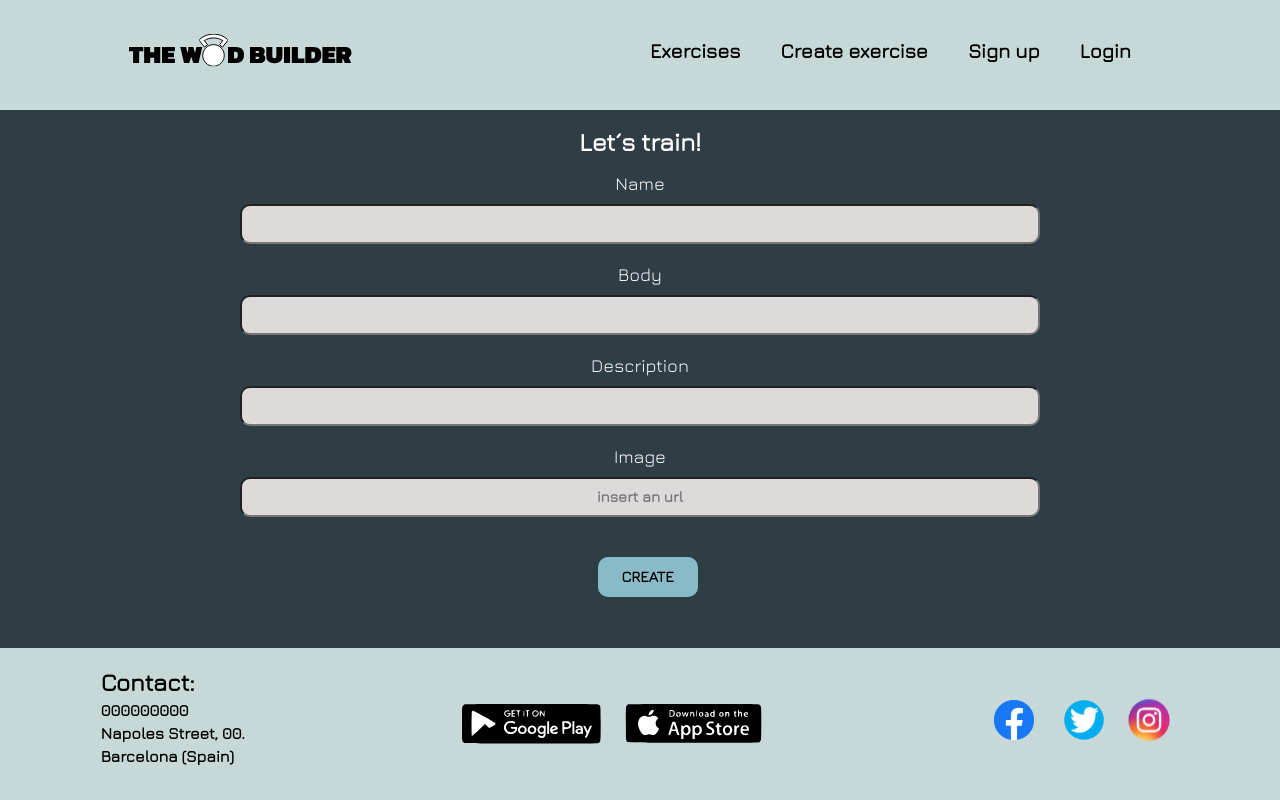
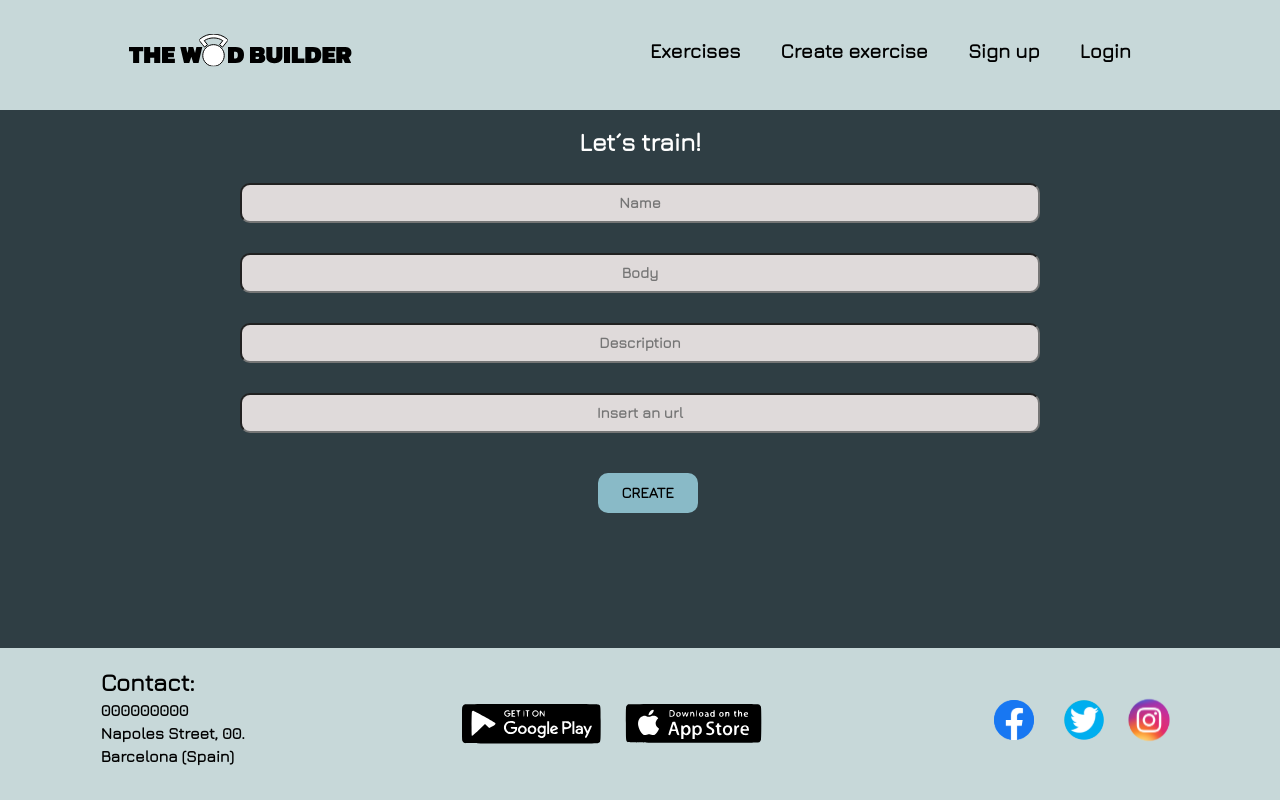
Before and after one commit to bertarosalia/berta-floran-front-The-Wod-Builder, a React (Create React App) app: page /create-exercise in a window 1280 px wide. Built offline with nearby package versions, Linux system fonts and the light colour scheme; no server answers.

Commit message:
change labels to placeholder in create exercise form

```diff
--- a/src/components/CreateExerciseForm/CreateExerciseForm.tsx
+++ b/src/components/CreateExerciseForm/CreateExerciseForm.tsx
@@ -36,11 +36,9 @@ const CreateExerciseForm = (): JSX.Element => {
           <h1 className="create-form__title">Let´s train!</h1>
           <form onSubmit={createNewExercise}>
             <div className="create-form__label--container">
-              <label htmlFor="name" className="create-form__label">
-                Name
-              </label>
               <input
                 className="create-form__input"
+                placeholder="Name"
                 type="text"
                 id="name"
                 required
@@ -50,11 +48,9 @@ const CreateExerciseForm = (): JSX.Element => {
               />
             </div>
             <div className="create-form__label--container">
-              <label htmlFor="body" className="create-form__label">
-                Body
-              </label>
               <input
                 className="create-form__input"
+                placeholder="Body"
                 type="text"
                 id="body"
                 required
@@ -64,11 +60,9 @@ const CreateExerciseForm = (): JSX.Element => {
               />
             </div>
             <div className="create-form__label--container">
-              <label htmlFor="description" className="create-form__label">
-                Description
-              </label>
               <input
                 className="create-form__input"
+                placeholder="Description"
                 type="text"
                 id="description"
                 minLength={20}
@@ -79,15 +73,12 @@ const CreateExerciseForm = (): JSX.Element => {
               />
             </div>
             <div className="create-form__label--container">
-              <label htmlFor="image" className="create-form__label">
-                Image
-              </label>
               <input
                 className="create-form__input"
                 type="text"
                 id="image"
                 required
-                placeholder="insert an url"
+                placeholder="Insert an url"
                 autoComplete="off"
                 value={newExercise.image}
                 onChange={onChangeData}
```
